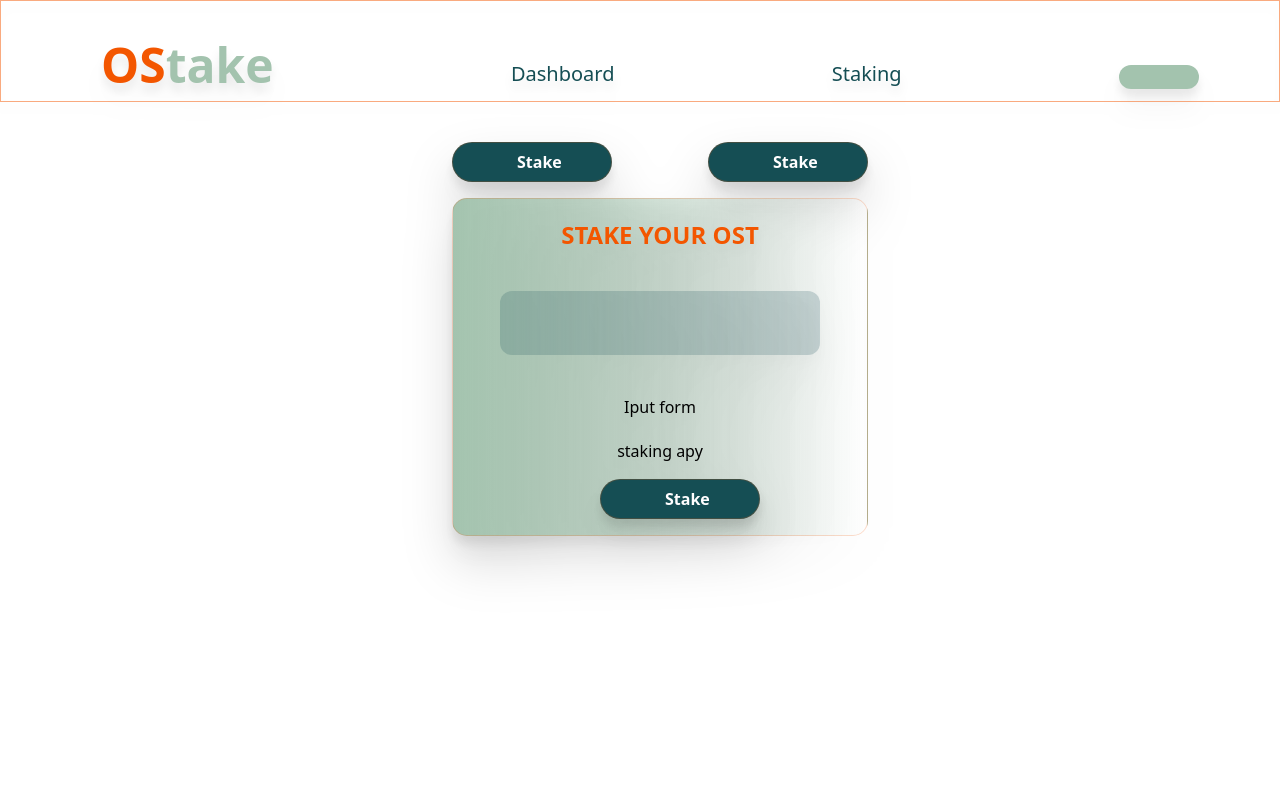
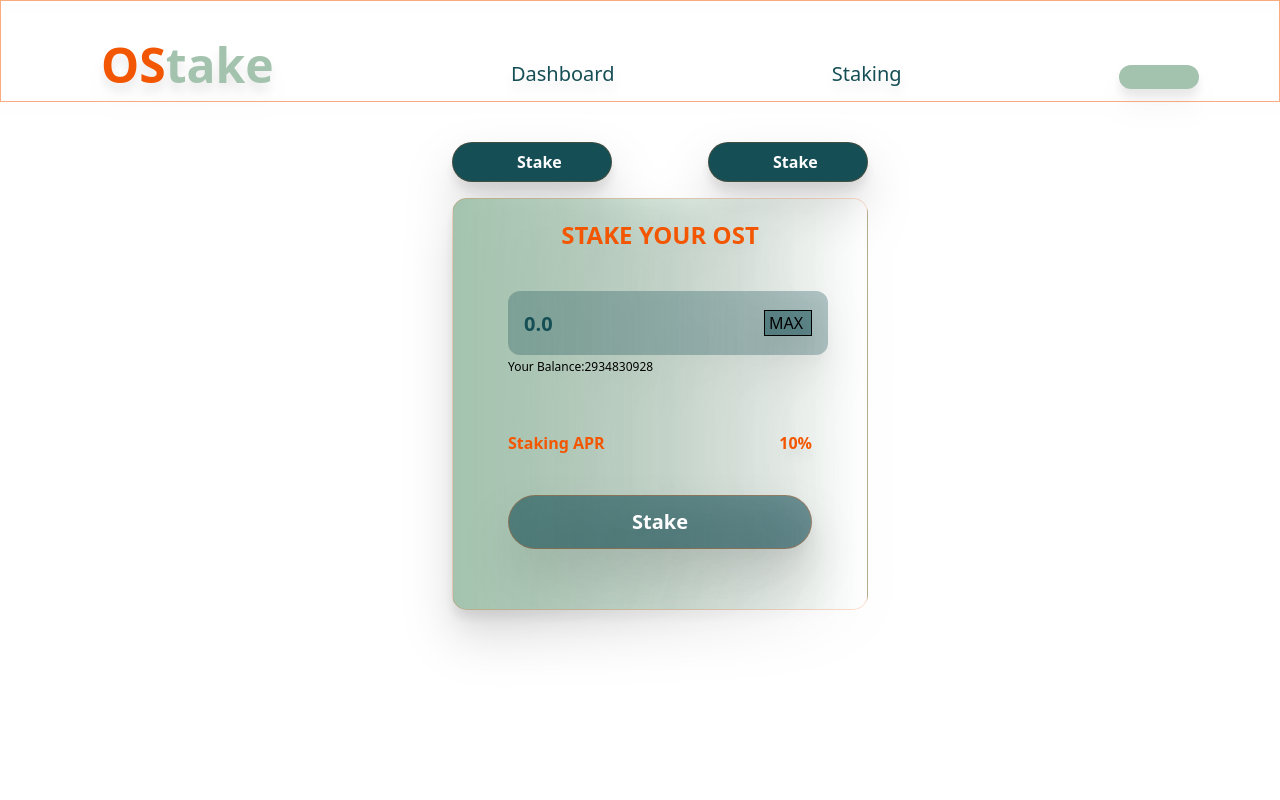
Before and after one commit to cgrade/Ostake, a React app: page / in a window 1280 px wide. Shown: the top 800 px of the page. Built offline with nearby package versions, Linux system fonts and the light colour scheme; the HTML template or start-up script is replaced by a standard one; a web font is replaced by a local one; what @web3modal/ethers would draw is missing.

Commit message:
Staking UI modal created

```diff
--- a/src/components/StakingModal.jsx
+++ b/src/components/StakingModal.jsx
@@ -9,19 +9,34 @@ const StakingModal = () => {
         </div>
         <div className="py-5">
           <form>
-            <label>
-              <input
-                type="text"
-                className="w-80 h-16 bg-dark rounded-xl bg-opacity-20"
-              />
+            <label className="flex flex-row items-center">
+              <div>
+                <input
+                  className="w-80 h-16 bg-dark -mr-2 rounded-xl bg-opacity-30 p-4 font-bold text-xl placeholder:text-dark z-0 text-white"
+                  type="text"
+                  placeholder="0.0"
+                  name="amount"
+                />
+              </div>
+              <div className="flex border w-12 -ml-14 z-10 px-1 bg-dark bg-opacity-50">
+                MAX
+              </div>
             </label>
+
+            <p className="text-xs mt-1">Your Balance:2934830928</p>
+            <div className="flex flex-row justify-between mt-14 font-bold text-bright">
+              <p>Staking APR</p>
+              <p>10%</p>
+            </div>
+            <div
+              className="flex justify-center border border-bright
+                            border-opacity-30 my-10 p-3 bg-dark bg-opacity-40 text-white font-black text-xl
+                            rounded-full drop-shadow-2xl bg-opacity-60 hover:bg-bright"
+            >
+              <input type="submit" value="Stake" />
+            </div>
           </form>
         </div>
-        <div className="py-5">Iput form</div>
-        <div className="">staking apy</div>
-        <dir>
-          <Button />
-        </dir>
       </section>
     </>
   );
```
